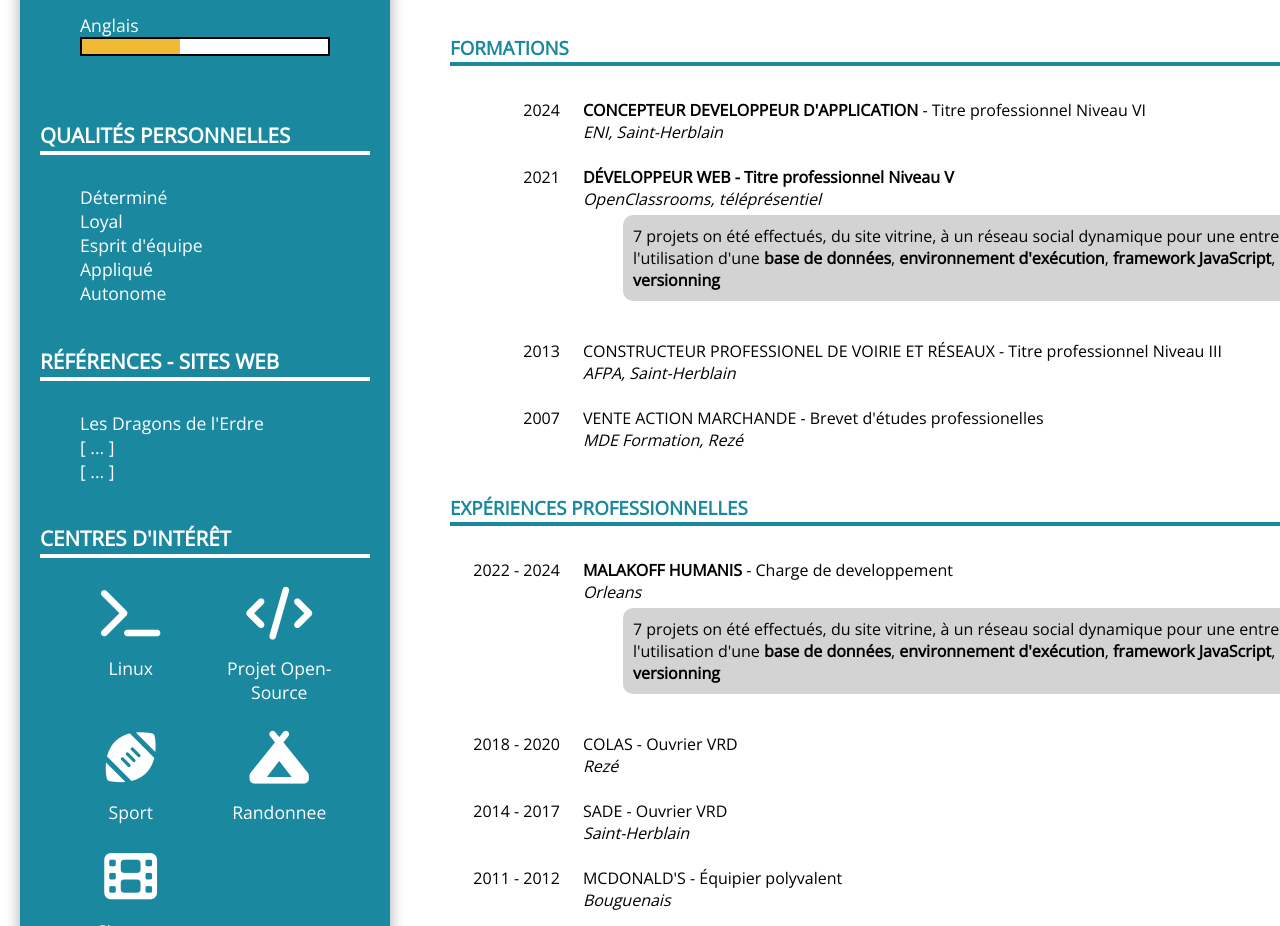
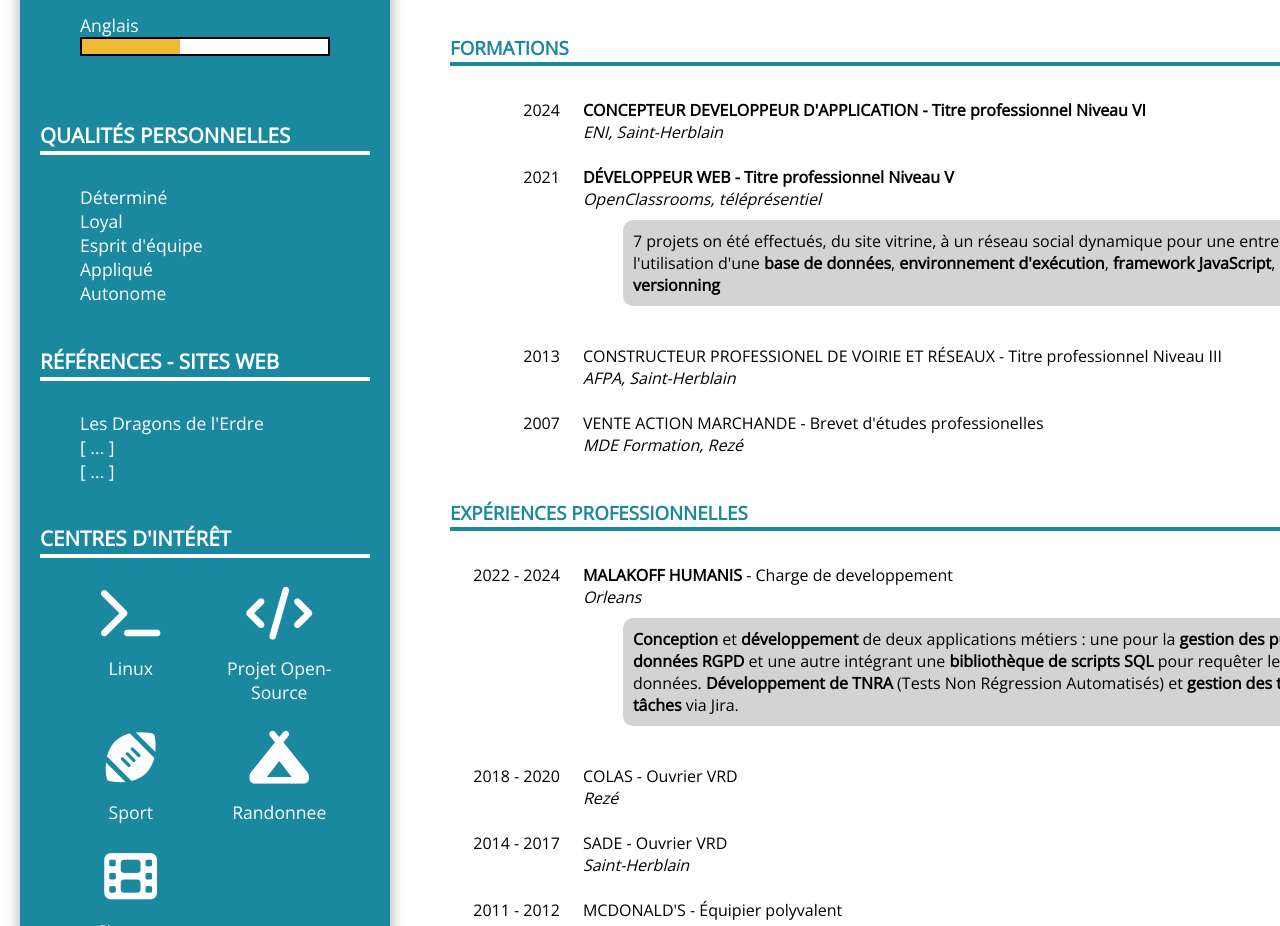
Before and after one commit to Geordinateur/geordinateur.github.io, a plain HTML site: page index.html in a window 1280 px wide. Shown: the part 526-1452 px from the top of the page. Drawn offline with nearby package versions, Linux system fonts and the light colour scheme.

Commit message:
CV Fini -> pour KOESIO

```diff
--- a/index.html
+++ b/index.html
@@ -200,6 +200,7 @@ hr {
 	margin-block-start: 5px;
 	background-color: lightgrey;
 	border-radius: 10px;
+	margin-top: 10px;
 	padding: 10px;
 }
 .icon-grid {
@@ -373,7 +374,7 @@ hr {
 				<table>
 					<tr>
 						<td class="date">2024</td>
-						<td><strong><span class="title maybe">Concepteur developpeur d'application</span></strong> - Titre professionnel Niveau VI<br><i>ENI, Saint-Herblain</i></td>
+						<td><strong><span class="title maybe">Concepteur developpeur d'application</span> - Titre professionnel Niveau VI</strong><br><i>ENI, Saint-Herblain</i></td>
 					</tr>
 					<tr>
 						<td class="date">2021</td>
@@ -397,7 +398,7 @@ hr {
 					<tr>
 						<td class="date">2022 - 2024</td>
 						<td><span class="title"><strong>Malakoff Humanis</strong></span> - Charge de developpement<br><i>Orleans</i>
-							<blockquote class="detail">7 projets on été effectués, du site vitrine, à un réseau social dynamique pour une entreprise, avec l'utilisation d'une <strong>base de données</strong>, <strong>environnement d'exécution</strong>, <strong>framework JavaScript</strong>, <strong>logiciel de versionning</strong></blockquote></td>
+							<blockquote class="detail"><strong>Conception</strong> et <strong>développement</strong> de deux applications métiers : une pour la <strong>gestion des purges de données RGPD</strong> et une autre intégrant une <strong>bibliothèque de scripts SQL</strong> pour requêter les bases de données. <strong>Développement de TNRA</strong> (Tests Non Régression Automatisés) et <strong>gestion des tickets et tâches</strong> via Jira.</blockquote></td>
 					</tr>
 					<tr>
 						<td class="date">2018 - 2020</td>
```
